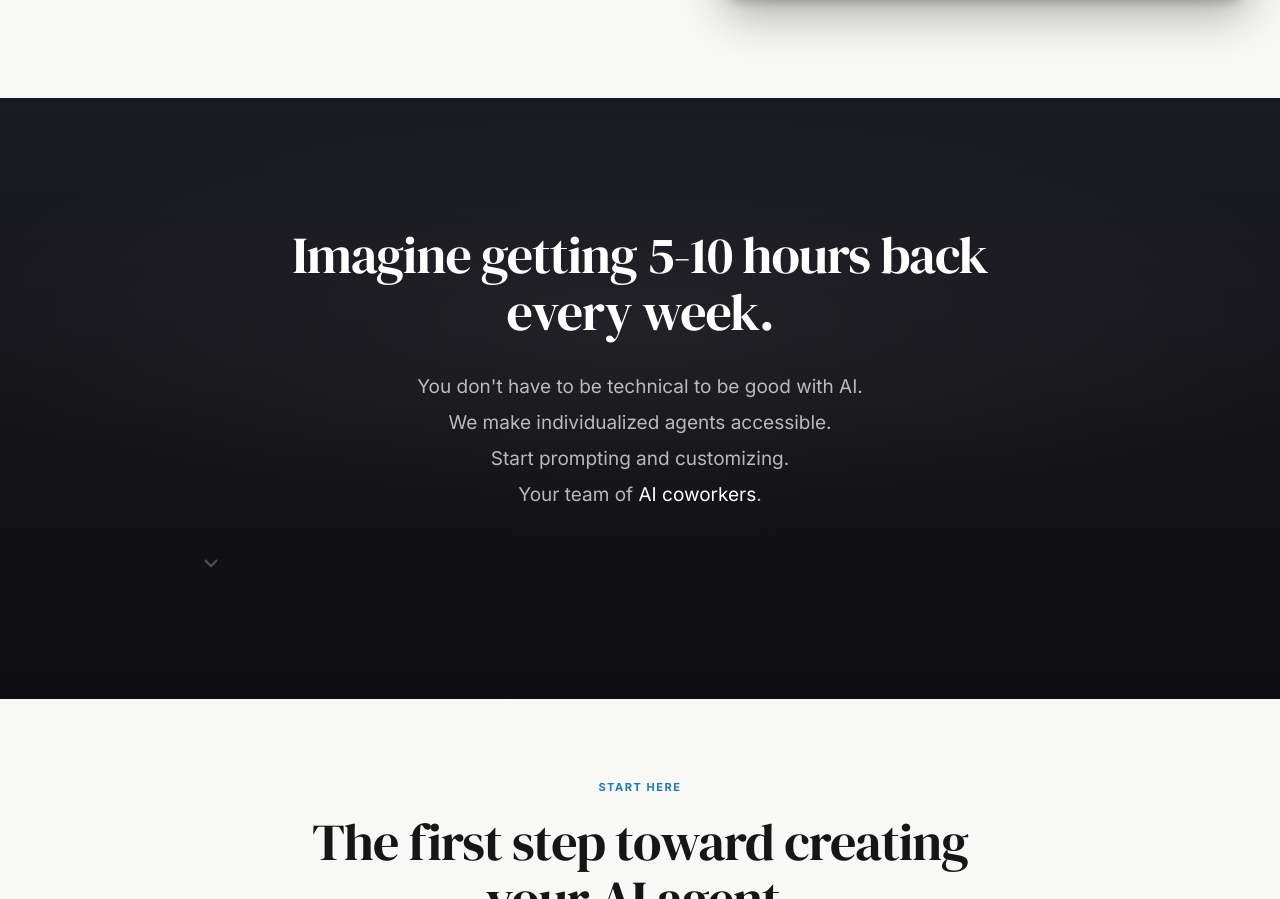
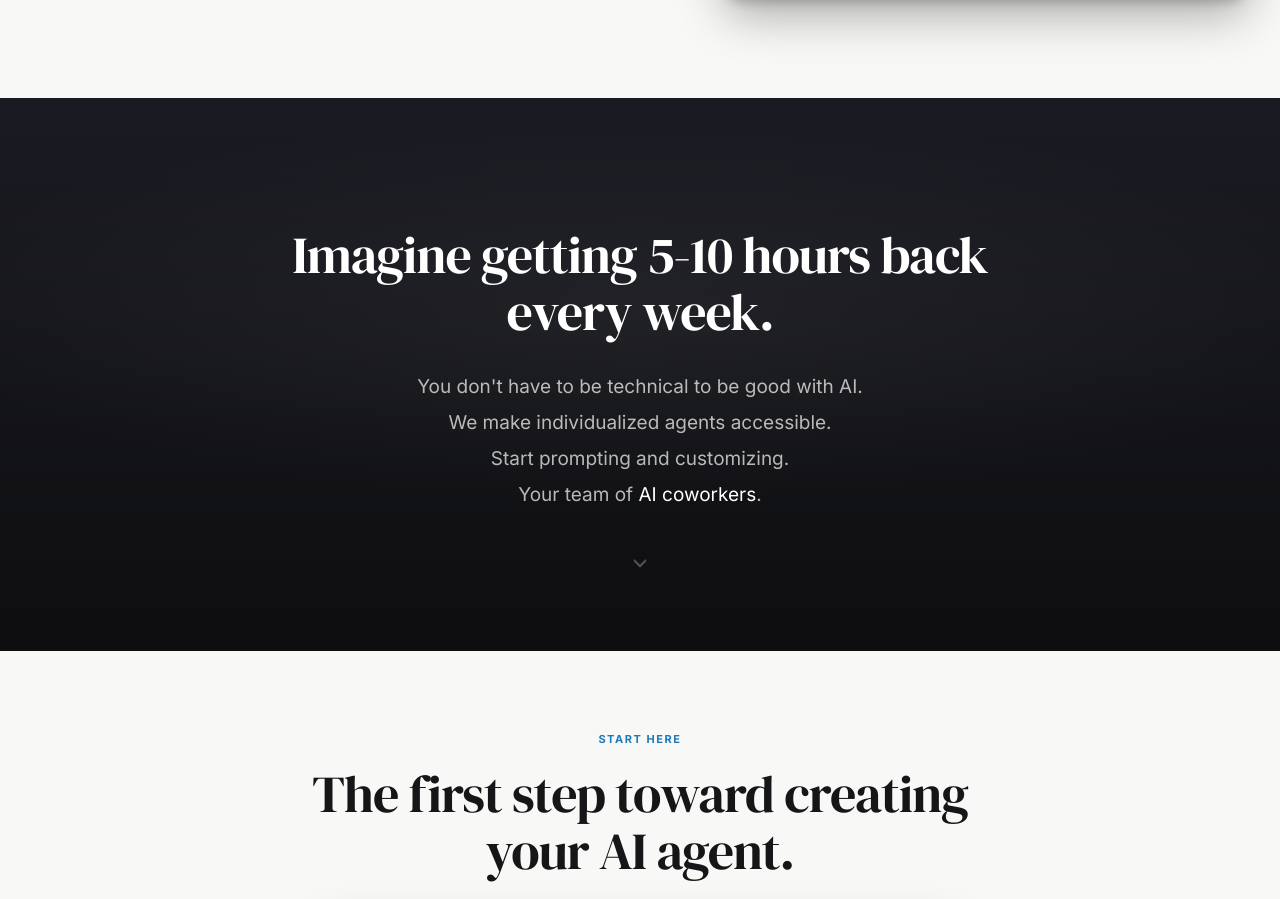
Before and after one commit to coolcalvin457-tech/agent-timesaver-nextjs, a Next.js app: page / in a window 1280 px wide. Shown: the part 673-1572 px from the top of the page. Built offline with nearby package versions, Linux system fonts and the light colour scheme; no server answers.

Commit message:
Center dream chevron and tighten bottom padding

```diff
--- a/app/page.tsx
+++ b/app/page.tsx
@@ -39,7 +39,7 @@ export default function Home() {
         </section>
 
         {/* ── Section 2: Dream / Aspiration ───────────────────────────── */}
-        <section className="section section-dark" id="dream" style={{ paddingTop: "128px", paddingBottom: "128px" }}>
+        <section className="section section-dark" id="dream" style={{ paddingTop: "128px", paddingBottom: "80px" }}>
           <div className="container">
             <div style={{ maxWidth: "880px", margin: "0 auto", textAlign: "center" }}>
               <h2 className="heading-1" style={{ color: "#fff", marginBottom: "var(--section-head-gap)", lineHeight: "var(--section-headline-lh)", fontSize: "var(--section-headline-size)", letterSpacing: "var(--section-headline-ls)" }}>
@@ -58,7 +58,7 @@ export default function Home() {
                 height="22"
                 viewBox="0 0 24 24"
                 fill="none"
-                style={{ marginTop: "36px", opacity: 0.3, animation: "gentleBounce 2.4s ease-in-out infinite" }}
+                style={{ display: "block", margin: "36px auto 0", opacity: 0.3, animation: "gentleBounce 2.4s ease-in-out infinite" }}
               >
                 <path d="M6 9l6 6 6-6" stroke="#FFFFFF" strokeWidth="2" strokeLinecap="round" strokeLinejoin="round"/>
               </svg>
```
